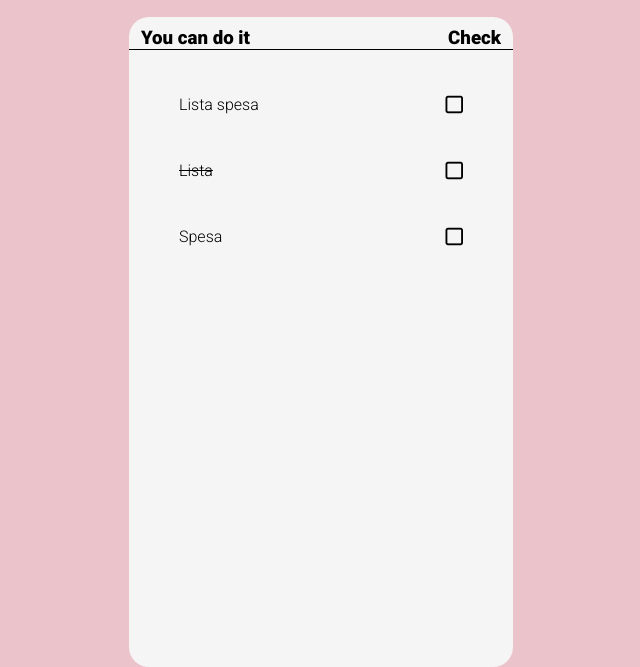
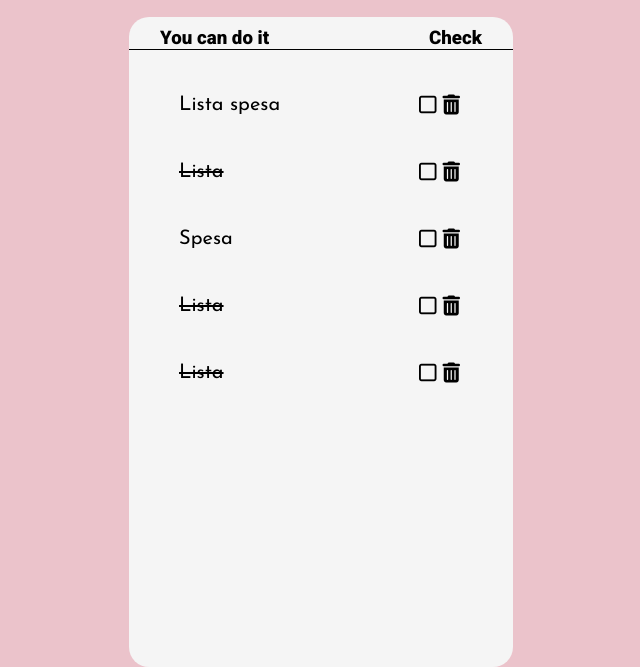
Before and after one commit to saragisondi/vue-todolist, a plain HTML site: page index.html in a window 1280 px wide. Shown: the part 277-944 px from the top of the page, without its empty margins (319-959 px from the left). Drawn offline with nearby package versions, Linux system fonts and the light colour scheme.

Commit message:
modify deleteRow

```diff
--- a/css/style.css
+++ b/css/style.css
@@ -15,11 +15,16 @@ li{
   list-style: none;
   display: flex;
   justify-content: space-between;
-
+  font-family: 'Josefin Sans', sans-serif;
+  font-size: 20px;
 }
 
 .decoration{
   text-decoration: line-through;
+}
+
+.d-none{
+  display: none;
 }
 
 /*HEADER*/
@@ -61,6 +66,7 @@ input{
   border-color:#BD5D5D;
   border-radius: 5px;
   color: whitesmoke;
+  cursor: pointer;
 }
 
 .input{
@@ -69,6 +75,7 @@ justify-content: center;
 align-items: center;
 margin-bottom: 10px;
 margin: 20px 0;
+
 }
 
 
@@ -77,6 +84,13 @@ main{
   display: flex;
   justify-content: center;
 }
+
+main i{
+  font-size: 20px;
+  margin: 0 3px;
+  }
+
+
 .title-list{
   display: flex;
   justify-content: center;
@@ -85,7 +99,7 @@ main{
 }
 
 .title-list h3:first-child {
-  width: 80%;
+  width: 70%;
 }
 
 .container-list{
@@ -95,7 +109,14 @@ main{
   border-radius: 20px;
 }
 
-.fa-regular{
-font-size: 20px;
+.fa-regular.fa-square:hover{
+  color:#BD5D5D;
+  cursor: pointer;
+}
 
+
+
+.fa-solid.fa-trash-can:hover{
+  color: red;
+  cursor: pointer;
 }
--- a/index.html
+++ b/index.html
@@ -16,6 +16,7 @@
   <link rel="preconnect" href="https://fonts.googleapis.com">
   <link rel="preconnect" href="https://fonts.gstatic.com" crossorigin>
   <link href="https://fonts.googleapis.com/css2?family=Roboto:wght@300;900&display=swap" rel="stylesheet">
+  <link href="https://fonts.googleapis.com/css2?family=Josefin+Sans&display=swap" rel="stylesheet">
 
   <title>TO DO LIST</title>
 </head>
@@ -31,7 +32,7 @@
   </header>
 
   <div class="input">
-    <input type="text" placeholder= "devo fare......">
+    <input v-model="" type="text" placeholder= "devo fare......">
     <button><i class="fa-solid fa-plus"></i></button>
   </div>
 
@@ -46,15 +47,37 @@
           </div>
 
           <!-- faccio un ciclo per visualizzare gli elementi della lista -->
-          <li v-for="list in lists">
-            <!-- faccio un if per verificare quale oggetto della lista è già stato fatto -->
-            <span v-if="list.done === true" class="decoration"> {{list.text}}</span>
-            <span v-else="list.done === false" > {{list.text}}</span>
-            <span> <i class="fa-regular fa-square"></i></span>
+          <li v-for="(list,i) in lists">
+
+            <!-- condizione true -->
+            <span v-if="list.done === true" class="decoration" >
+              {{list.text}}
+            </span>
+
+            <!-- condizione false -->
+            <span v-else="list.done === false" >
+              {{list.text}}
+            </span>
+
+            <span >
+              <!-- fatto -->
+              <i
+              :class="square"
+              class="fa-regular fa-square">
+              </i>
+              <!-- cestino -->
+              <i
+              @click="deleteRow(i)"
+              class="fa-solid fa-trash-can">
+              </i>
+            </span>
+
           </li>
 
         </ul>
+
       </div>
+
     </main>
 
 
--- a/js/script.js
+++ b/js/script.js
@@ -3,8 +3,8 @@ const {createApp} = Vue;
 createApp({
 data(){
   return{
-   lists:
-     [
+  lists:
+    [
       {
         text:'Lista spesa',
         done: false,
@@ -16,13 +16,30 @@ data(){
       {
         text:'Spesa',
         done: false,
-      }
+      },
+      {
+        text:'Lista',
+        done: true,
+      },
+      {
+        text:'Lista',
+        done: true,
+      },
     ],
+    newToDo: '',
+
   }
 },
 
 
+methods:{
 
+
+//creo una funzione per cancellare la riga al click del cestino
+  deleteRow(i){
+    this.lists.splice(i,1);
+  }
+}
 
 
 
```
Also changed, not shown: README.md.
